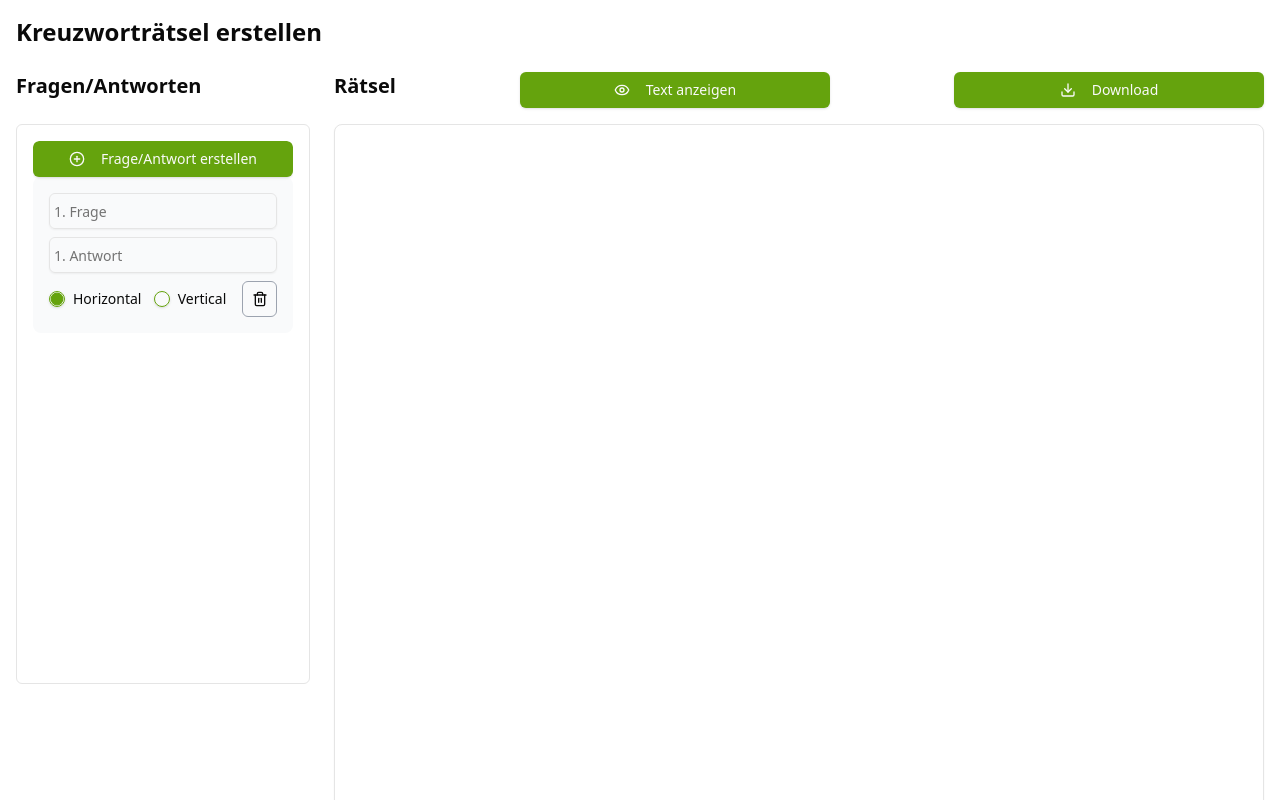
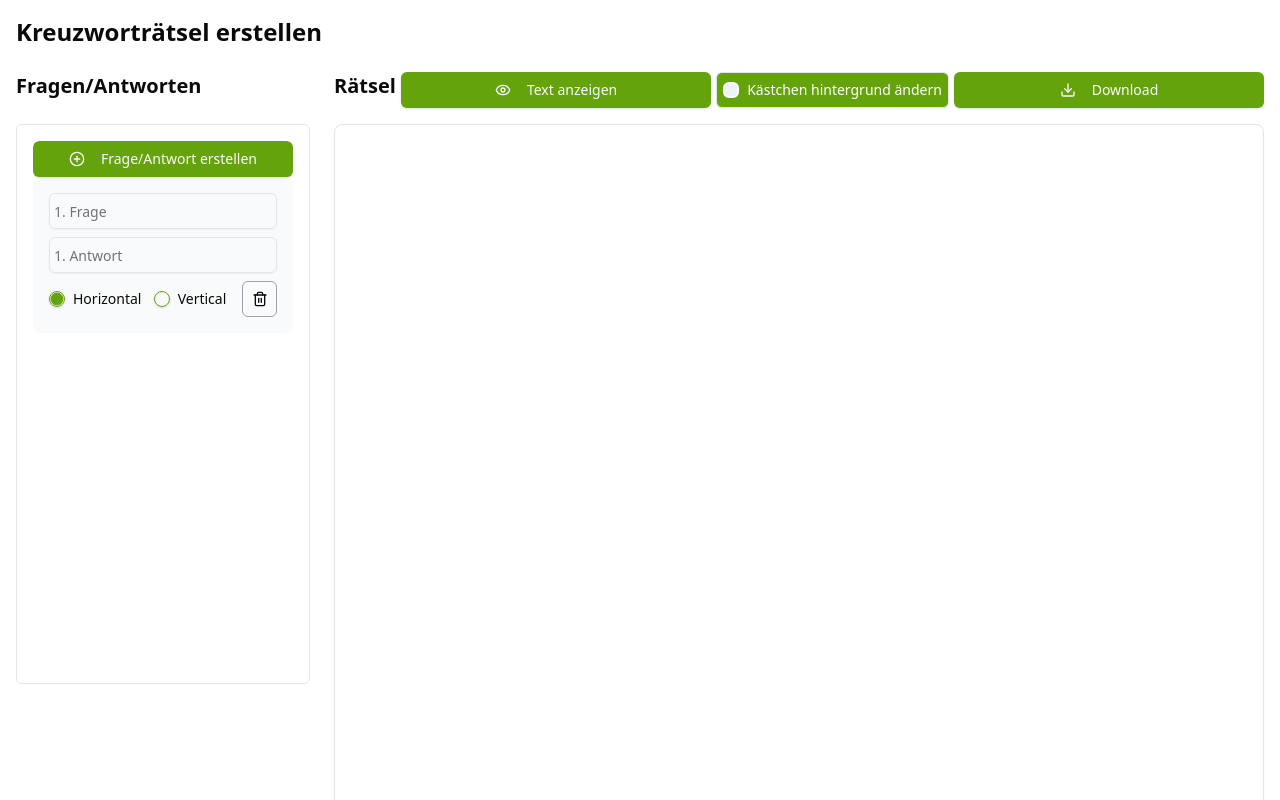
Before and after one commit to klausdw/crossword, a Next.js app: page / in a window 1280 px wide. Shown: the top 800 px of the page. Built offline with nearby package versions, Linux system fonts and the light colour scheme.

Commit message:
color picker, change bg for first and selected cell

```diff
--- a/app/page.tsx
+++ b/app/page.tsx
@@ -15,6 +15,7 @@ import { Input } from "@/components/ui/input";
 import { Label } from "@/components/ui/label";
 import { ScrollArea } from "@/components/ui/scroll-area";
 import { RadioGroup, RadioGroupItem } from "@/components/ui/radio-group";
+import { ColorPicker } from "@/components/ui/color-picker";
 
 const Home = () => {
   const [questions, setQuestions] = useState<string[]>([""]);
@@ -22,6 +23,7 @@ const Home = () => {
   const [isHorizontal, setIsHorizontal] = useState<boolean[]>([true]);
   const [showAnswers, setShowAnswers] = useState(false);
   const [error, setError] = useState<boolean>(false);
+  const [bgColor, setBgColor] = useState<string>("#edf2f7");
 
   const handleQuestionChange = (index: number, value: string) => {
     setQuestions((prev) => {
@@ -140,6 +142,10 @@ const Home = () => {
     checkAnswers();
   }, [answers]);
 
+  const handleColorChange = (color: string) => {
+    setBgColor(color);
+  };
+
   return (
     <div className="container mx-auto p-4">
       <h1 className="text-2xl font-bold mb-6">Kreuzworträtsel erstellen</h1>
@@ -245,6 +251,7 @@ const Home = () => {
                 </>
               )}
             </Button>
+            <ColorPicker value={bgColor} onChange={handleColorChange} />
             <Button
               onClick={downloadCrossword}
               className="w-1/3 bg-lime-600 hover:bg-lime-900"
@@ -261,6 +268,7 @@ const Home = () => {
                 answers={answers}
                 isHorizontal={isHorizontal}
                 showAnswers={showAnswers}
+                backgroundColor={bgColor}
               />
               {questions && questions.length > 1 ? (
                 <div className="text-center">
--- a/components/crossword.tsx
+++ b/components/crossword.tsx
@@ -7,10 +7,12 @@ const CrosswordGrid = ({
   answers,
   isHorizontal,
   showAnswers,
+  backgroundColor,
 }: {
   answers: string[];
   isHorizontal: boolean[];
   showAnswers: boolean;
+  backgroundColor: string;
 }) => {
   const [grid, setGrid] = useState<string[][]>([]);
   const [selectedCells, setSelectedCells] = useState<Set<string>>(new Set());
@@ -146,14 +148,18 @@ const CrosswordGrid = ({
                     "cursor-pointer hover:bg-gray-200": cell,
                     "text-transparent": selectedCells.has(cellKey),
                     "bg-white": !selectedCells.has(cellKey),
-                    "after:content-arrowRightIcon bg-gray-200 after:absolute after:top-0.5 after:-left-1 after:w-2.5 after:h-2.5":
+                    "after:content-arrowRightIcon after:absolute after:top-0.5 after:-left-1 after:w-2.5 after:h-2.5":
                       isFirstCell && isHorizontalCell,
-                    "after:content-arrowDownIcon bg-gray-200 after:absolute after:-top-2.5 after:w-2.5 after:h-2.5":
+                    "after:content-arrowDownIcon after:absolute after:-top-2.5 after:w-2.5 after:h-2.5":
                       isFirstCell && !isHorizontalCell,
                   }
                 )}
                 style={{
                   visibility: cell ? "visible" : "hidden",
+                  backgroundColor:
+                    isFirstCell || selectedCells.has(cellKey)
+                      ? backgroundColor
+                      : undefined,
                 }}
               >
                 {firstCell ? (
--- /dev/null
+++ b/components/ui/color-picker.tsx
@@ -0,0 +1,86 @@
+"use client";
+
+import { forwardRef, useEffect, useMemo, useRef, useState } from "react";
+import { Button, ButtonProps } from "@/components/ui/button";
+import {
+  Popover,
+  PopoverTrigger,
+  PopoverContent,
+} from "@/components/ui/popover";
+import { HexColorPicker } from "react-colorful";
+import { Input } from "@/components/ui/input";
+
+interface ColorPickerProps {
+  value: string;
+  onChange: (value: string) => void;
+  onBlur?: () => void;
+}
+
+const ColorPicker = forwardRef<
+  HTMLInputElement,
+  Omit<ButtonProps, "value" | "onChange" | "onBlur"> & ColorPickerProps
+>(
+  (
+    { disabled, value, onChange, onBlur, name, className, ...props },
+    forwardedRef
+  ) => {
+    const ref = useForwardedRef(forwardedRef);
+    const [open, setOpen] = useState(false);
+
+    const parsedValue = useMemo(() => {
+      return value || "#edf2f7";
+    }, [value]);
+
+    return (
+      <Popover onOpenChange={setOpen} open={open}>
+        <PopoverTrigger asChild disabled={disabled} onBlur={onBlur}>
+          <Button
+            {...props}
+            name={name}
+            onClick={() => {
+              setOpen(true);
+            }}
+            size="icon"
+            variant="outline"
+            className="w-1/4 bg-lime-600 text-white hover:text-white hover:bg-lime-900"
+          >
+            <div
+              className="w-4 h-4 rounded-md border-2 border-white"
+              style={{ backgroundColor: parsedValue }}
+            />
+            Kästchen hintergrund ändern
+          </Button>
+        </PopoverTrigger>
+        <PopoverContent className="w-full">
+          <HexColorPicker color={parsedValue} onChange={onChange} />
+          <Input
+            maxLength={7}
+            onChange={(e) => {
+              onChange(e?.currentTarget?.value);
+            }}
+            ref={ref}
+            value={parsedValue}
+          />
+        </PopoverContent>
+      </Popover>
+    );
+  }
+);
+
+ColorPicker.displayName = "ColorPicker";
+export { ColorPicker };
+
+function useForwardedRef<T>(ref: React.ForwardedRef<T>) {
+  const innerRef = useRef<T>(null);
+
+  useEffect(() => {
+    if (!ref) return;
+    if (typeof ref === "function") {
+      ref(innerRef.current);
+    } else {
+      ref.current = innerRef.current;
+    }
+  });
+
+  return innerRef;
+}
--- /dev/null
+++ b/components/ui/popover.tsx
@@ -0,0 +1,33 @@
+"use client"
+
+import * as React from "react"
+import * as PopoverPrimitive from "@radix-ui/react-popover"
+
+import { cn } from "@/lib/utils"
+
+const Popover = PopoverPrimitive.Root
+
+const PopoverTrigger = PopoverPrimitive.Trigger
+
+const PopoverAnchor = PopoverPrimitive.Anchor
+
+const PopoverContent = React.forwardRef<
+  React.ElementRef<typeof PopoverPrimitive.Content>,
+  React.ComponentPropsWithoutRef<typeof PopoverPrimitive.Content>
+>(({ className, align = "center", sideOffset = 4, ...props }, ref) => (
+  <PopoverPrimitive.Portal>
+    <PopoverPrimitive.Content
+      ref={ref}
+      align={align}
+      sideOffset={sideOffset}
+      className={cn(
+        "z-50 w-72 rounded-md border bg-popover p-4 text-popover-foreground shadow-md outline-none data-[state=open]:animate-in data-[state=closed]:animate-out data-[state=closed]:fade-out-0 data-[state=open]:fade-in-0 data-[state=closed]:zoom-out-95 data-[state=open]:zoom-in-95 data-[side=bottom]:slide-in-from-top-2 data-[side=left]:slide-in-from-right-2 data-[side=right]:slide-in-from-left-2 data-[side=top]:slide-in-from-bottom-2",
+        className
+      )}
+      {...props}
+    />
+  </PopoverPrimitive.Portal>
+))
+PopoverContent.displayName = PopoverPrimitive.Content.displayName
+
+export { Popover, PopoverTrigger, PopoverContent, PopoverAnchor }
--- a/package.json
+++ b/package.json
@@ -11,6 +11,7 @@
   },
   "dependencies": {
     "@radix-ui/react-label": "^2.1.0",
+    "@radix-ui/react-popover": "^1.1.2",
     "@radix-ui/react-radio-group": "^1.2.1",
     "@radix-ui/react-scroll-area": "^1.2.0",
     "@radix-ui/react-select": "^2.1.2",
@@ -32,6 +33,7 @@
     "eslint-config-next": "15.0.2",
     "lucide-react": "^0.454.0",
     "postcss": "^8",
+    "react-colorful": "^5.6.1",
     "tailwindcss": "^3.4.1",
     "typescript": "^5"
   }
```
Also changed, not shown: 1 other file (tests, documents, lock files or other folders).
